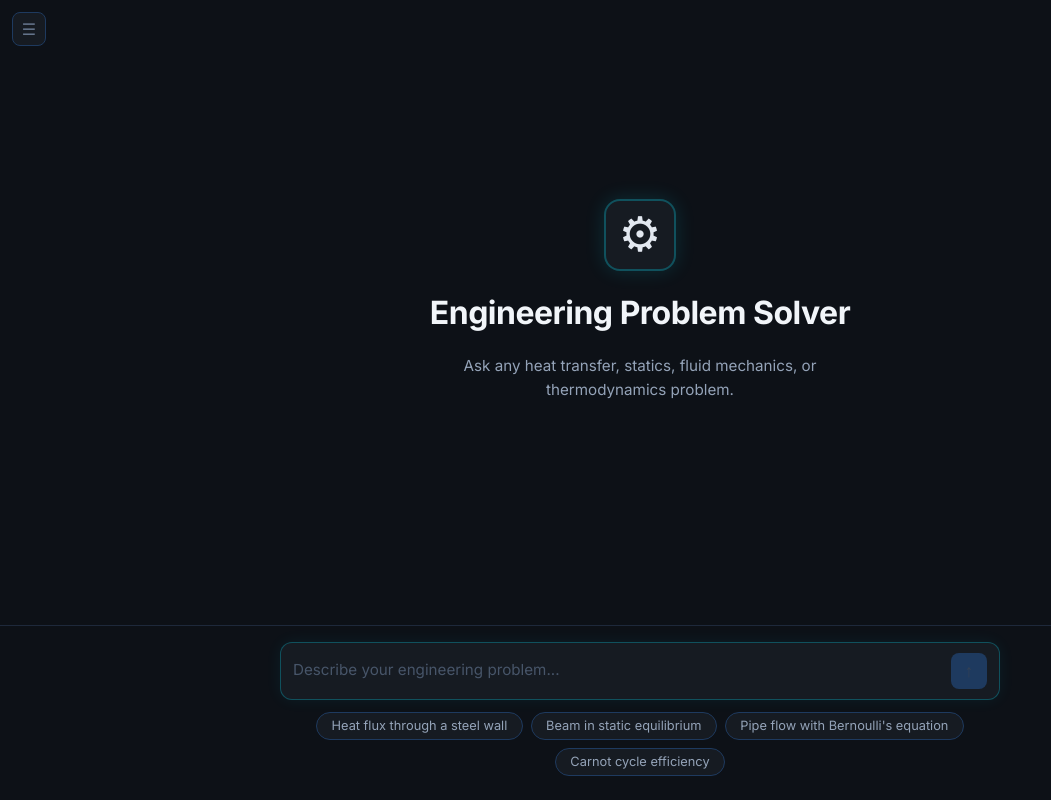
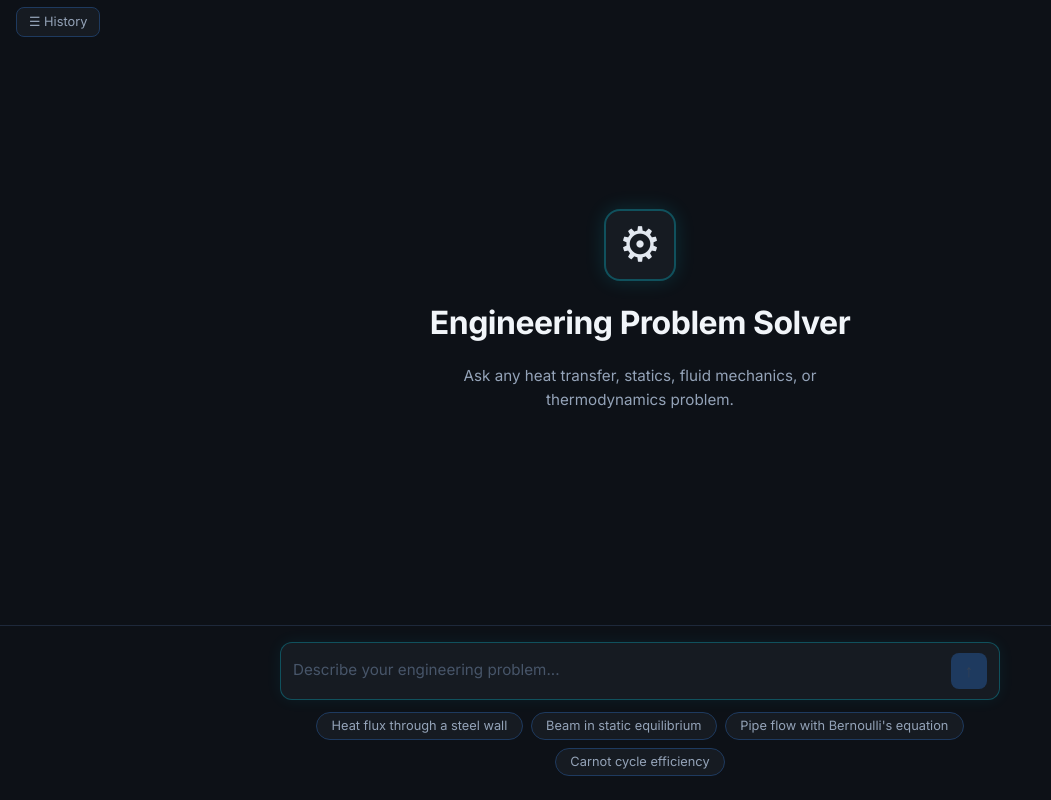
Before and after one commit to SolTalebali/engineering-solver, a React (Vite) app in the folder frontend/: page / in a window 1280 px wide. Shown: the whole page, without its empty margins (0-1051 px from the left). Built offline with nearby package versions, Linux system fonts and the light colour scheme.

Commit message:
Add topbar with History button and per-entry delete

```diff
--- a/frontend/src/App.css
+++ b/frontend/src/App.css
@@ -11,7 +11,37 @@
   display: flex;
   flex-direction: column;
   overflow: hidden;
-  position: relative;
+}
+
+.topbar {
+  display: flex;
+  align-items: center;
+  padding: 0 1rem;
+  height: 44px;
+  flex-shrink: 0;
+}
+
+.history-toggle-btn {
+  display: flex;
+  align-items: center;
+  justify-content: center;
+  gap: 0.4rem;
+  background: #161b22;
+  border: 1px solid #1e3a5f;
+  color: #94a3b8;
+  border-radius: 8px;
+  padding: 0 0.75rem;
+  height: 30px;
+  font-size: 0.8rem;
+  line-height: 1;
+  font-family: inherit;
+  cursor: pointer;
+  transition: border-color 0.2s, color 0.2s;
+}
+
+.history-toggle-btn:hover {
+  border-color: #00e5ff66;
+  color: #e2e8f0;
 }
 
 .main {
@@ -20,7 +50,7 @@
   display: flex;
   flex-direction: column;
   align-items: center;
-  padding: 3.5rem 1.5rem 1rem;
+  padding: 2rem 1.5rem 1rem;
 }
 
 /* Sidebar */
@@ -125,36 +155,38 @@
   line-height: 1.4;
 }
 
+.entry-footer {
+  display: flex;
+  align-items: center;
+  justify-content: space-between;
+}
+
 .entry-time {
   font-size: 0.7rem;
   color: #475569;
 }
 
-/* Sidebar toggle */
-.sidebar-toggle {
-  position: absolute;
-  top: 0.75rem;
-  left: 0.75rem;
-  z-index: 10;
-  background: #161b22;
-  border: 1px solid #1e3a5f;
-  color: #64748b;
-  width: 34px;
-  height: 34px;
-  border-radius: 8px;
+.delete-entry-btn {
+  background: none;
+  border: none;
+  color: #475569;
   font-size: 1rem;
+  line-height: 1;
   cursor: pointer;
-  display: flex;
-  align-items: center;
-  justify-content: center;
-  transition: border-color 0.2s, color 0.2s;
-  flex-shrink: 0;
+  padding: 0 0.1rem;
+  border-radius: 4px;
+  opacity: 0;
+  transition: color 0.15s, opacity 0.15s;
 }
 
-.sidebar-toggle:hover {
-  border-color: #00e5ff66;
-  color: #e2e8f0;
+.history-entry:hover .delete-entry-btn {
+  opacity: 1;
 }
+
+.delete-entry-btn:hover {
+  color: #f87171;
+}
+
 
 /* Hero */
 .hero {
--- a/frontend/src/App.jsx
+++ b/frontend/src/App.jsx
@@ -85,6 +85,18 @@ function App() {
     setActiveId(entry.id)
   }
 
+  function handleDeleteEntry(e, id) {
+    e.stopPropagation()
+    const updated = history.filter(h => h.id !== id)
+    setHistory(updated)
+    if (activeId === id) {
+      setActiveId(null)
+      setSolution(null)
+      setProblem('')
+    }
+    localStorage.setItem(HISTORY_KEY, JSON.stringify(updated))
+  }
+
   function handleClearHistory() {
     setHistory([])
     setActiveId(null)
@@ -148,14 +160,17 @@ function App() {
             <p className="sidebar-empty">No history yet.</p>
           ) : (
             history.map(entry => (
-              <button
+              <div
                 key={entry.id}
                 className={`history-entry ${activeId === entry.id ? 'history-entry-active' : ''}`}
                 onClick={() => handleHistoryClick(entry)}
               >
                 <span className="entry-problem">{truncate(entry.problem, 45)}</span>
+                <div className="entry-footer">
                   <span className="entry-time">{formatTime(entry.timestamp)}</span>
-              </button>
+                  <button className="delete-entry-btn" onClick={(e) => handleDeleteEntry(e, entry.id)} aria-label="Delete">×</button>
+                </div>
+              </div>
             ))
           )}
         </div>
@@ -166,13 +181,15 @@ function App() {
       )}
 
       <div className="main-wrapper">
+        <div className="topbar">
           <button
-          className="sidebar-toggle"
+            className="history-toggle-btn"
             onClick={() => setSidebarOpen(o => !o)}
             aria-label="Toggle history"
           >
-          ☰
+            ☰ History
           </button>
+        </div>
 
         <div className="main">
           {!solution && !loading && !error && (
```
Lines whose indentation alone changed are shown as unchanged.
